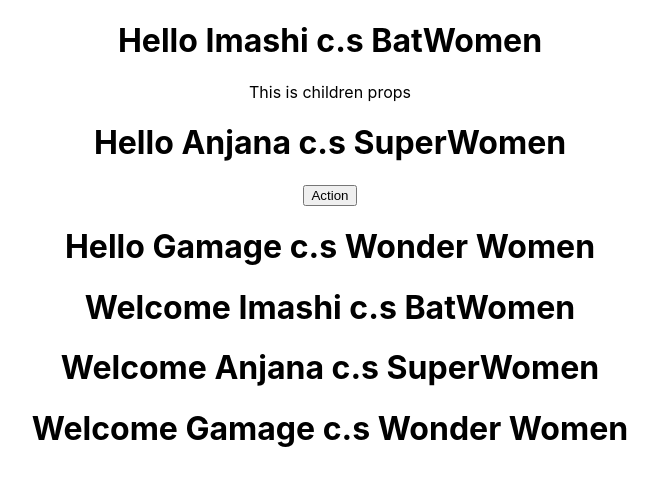
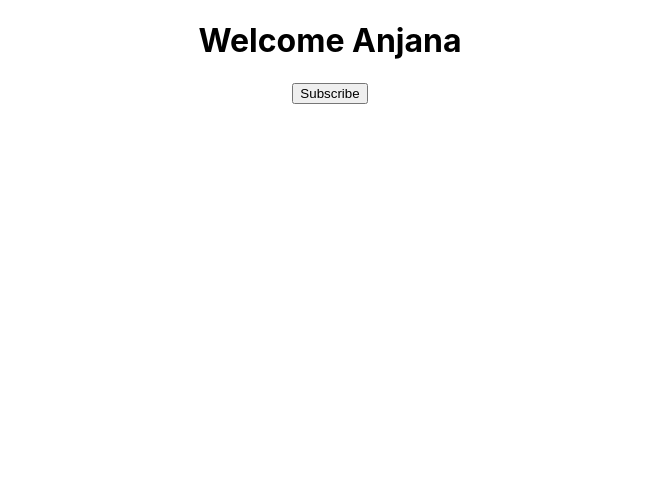
Before and after one commit to IshanMark/hello-world, a React (Create React App) app: page / in a window 1280 px wide. Shown: the top 486 px of the page, without its empty margins (310-968 px from the left). Built offline with nearby package versions, Linux system fonts and the light colour scheme.

Commit message:
add State

```diff
--- a/src/App.js
+++ b/src/App.js
@@ -4,15 +4,20 @@
 import Greet from './components/Greet'
 import Welcome from "./components/Welcome";
 //import Hello from "./components/Hello"
+import Message from "./components/Message";
 
 function App() {
   return (
     <div className="App">
-      {/*<Greet/>*/}
 
-      {/*<Welcome/>*/}
+      <Message/>
 
-      {/*<Hello/>*/}
+
+     {/* <Greet/>
+
+      <Welcome/>
+
+      <Hello/>
 
       <Greet name = "Imashi" heroname = "BatWomen">
         <p>This is children props</p>
@@ -25,7 +30,7 @@
       <Welcome name = "Imashi" heroname = "BatWomen"></Welcome>
       <Welcome name = "Anjana" heroname = "SuperWomen"></Welcome>
       <Welcome name = "Gamage" heroname = "Wonder Women"></Welcome>
-
+      */}
     </div>
   );
 }
--- /dev/null
+++ b/src/components/Message.js
@@ -0,0 +1,28 @@
+import React , { Component } from 'react'
+
+class Message extends Component {
+
+    constructor(){
+        super()
+        this.state ={
+            message: "Welcome Anjana"
+        }
+    }
+
+    changeMessage(){
+        this.setState({
+            message: 'Thank you for Subscribing'
+        })
+    }
+
+    render(){
+        return(
+            <div>
+                <h1>{this.state.message}</h1>
+                <button onClick={()=>this.changeMessage()}>Subscribe</button>
+            </div>
+        )
+    }
+}
+
+export default Message
```
